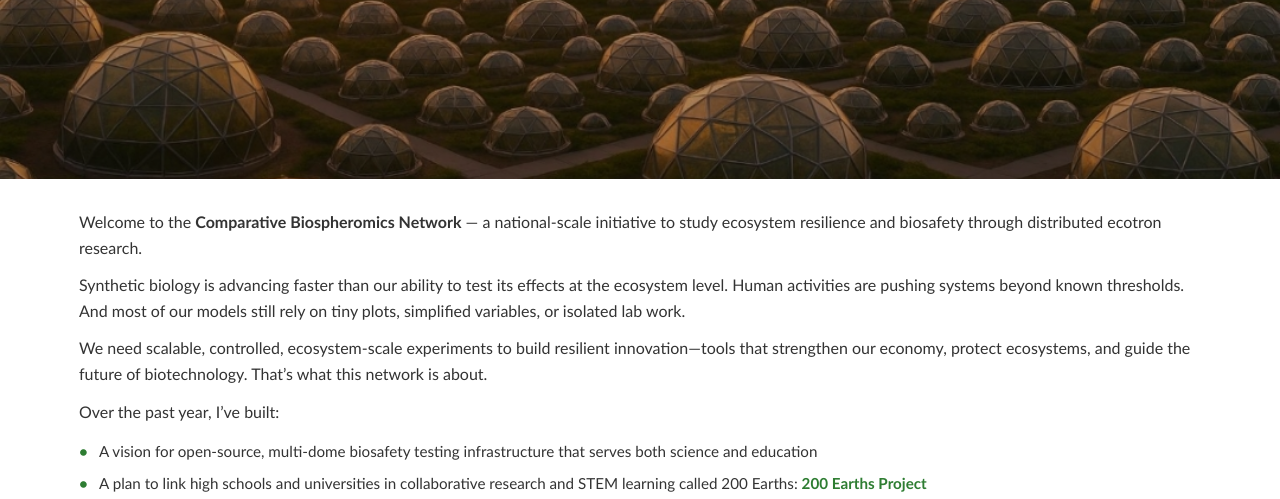
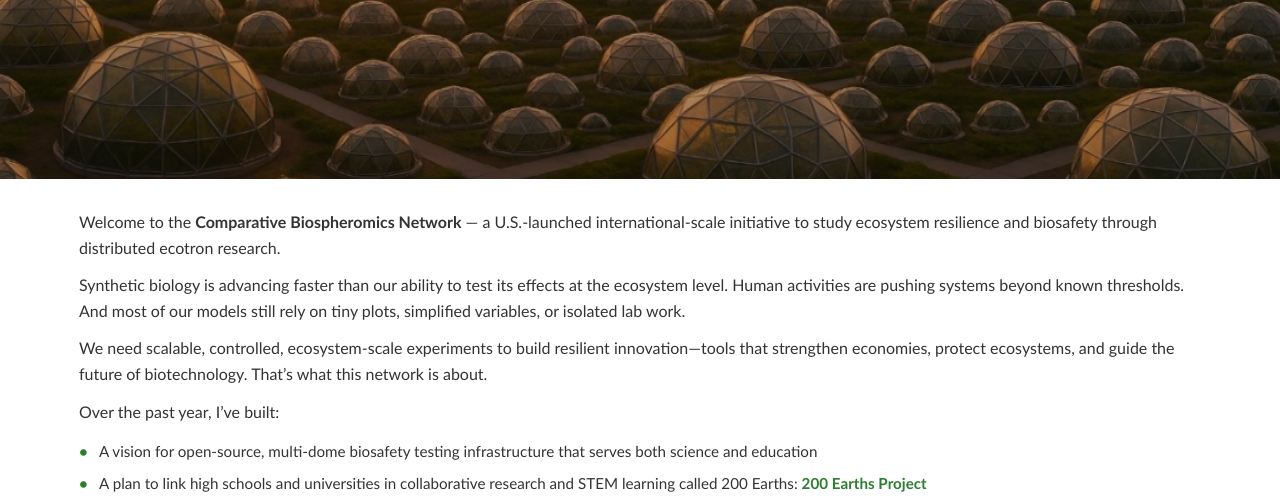
Before and after one commit to aime2solve/ComparativeBiospheromics, a plain HTML site: page index.html in a window 1280 px wide. Shown: the part 301-800 px from the top of the page. Drawn offline with Linux system fonts and the light colour scheme.

Commit message:
Add files via upload

```diff
--- a/index.html
+++ b/index.html
@@ -226,9 +226,9 @@
     </section>
 
     <section class="content">
-        <p>Welcome to the <strong>Comparative Biospheromics Network</strong> — a national-scale initiative to study ecosystem resilience and biosafety through distributed ecotron research.</p>
+        <p>Welcome to the <strong>Comparative Biospheromics Network</strong> — a U.S.-launched international-scale initiative to study ecosystem resilience and biosafety through distributed ecotron research.</p>
         <p>Synthetic biology is advancing faster than our ability to test its effects at the ecosystem level. Human activities are pushing systems beyond known thresholds. And most of our models still rely on tiny plots, simplified variables, or isolated lab work.</p>
-        <p>We need scalable, controlled, ecosystem-scale experiments to build resilient innovation—tools that strengthen our economy, protect ecosystems, and guide the future of biotechnology. That’s what this network is about.</p>
+        <p>We need scalable, controlled, ecosystem-scale experiments to build resilient innovation—tools that strengthen economies, protect ecosystems, and guide the future of biotechnology. That’s what this network is about.</p>
         <p>Over the past year, I’ve built:</p>
         <ul>
             <li>A vision for open-source, multi-dome biosafety testing infrastructure that serves both science and education</li>
```
